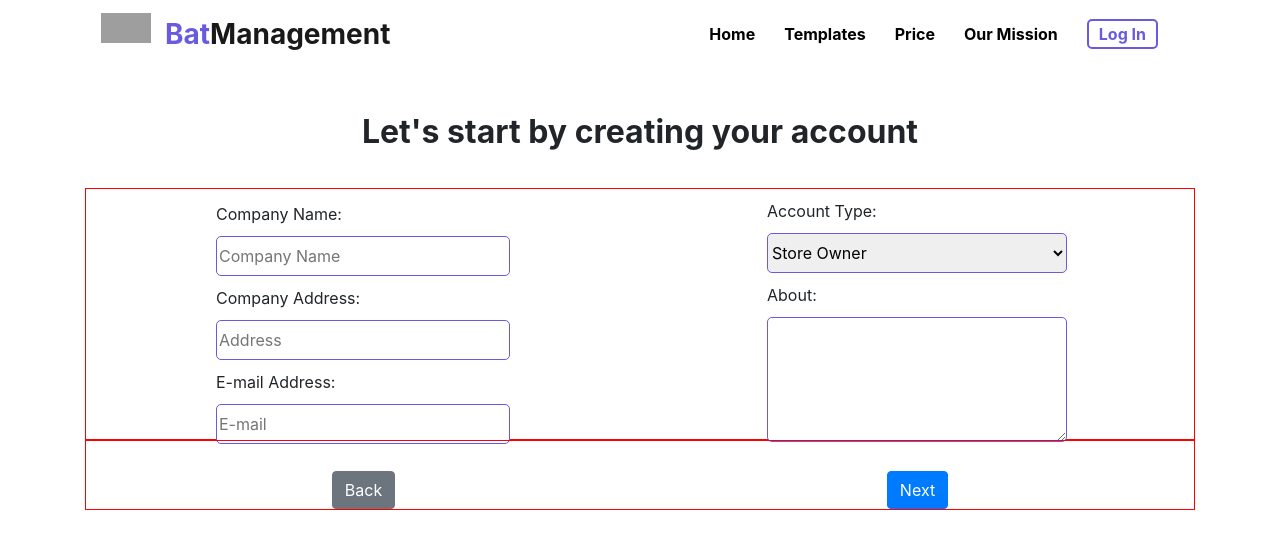
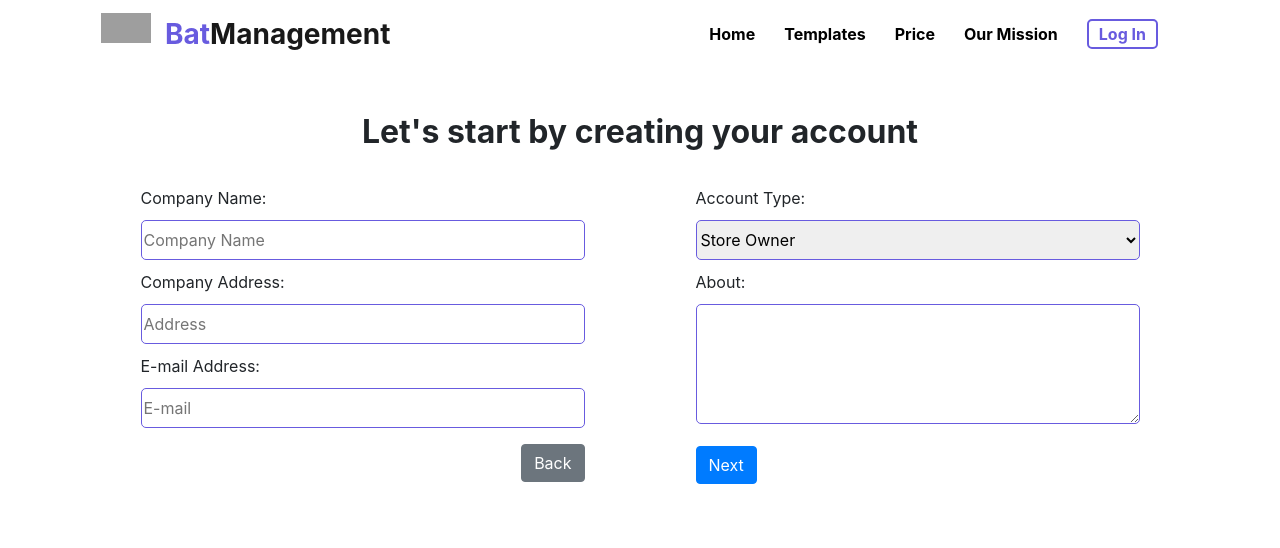
Before and after one commit to Hack-Diversity/batManagement, a React (Create React App) app: page /createAccount in a window 1280 px wide. Shown: the top 548 px of the page. Built offline with nearby package versions, Linux system fonts and the light colour scheme; grey boxes are pictures that could not be loaded; the HTML template or start-up script is replaced by a standard one.

Commit message:
create account pagecreated

```diff
--- a/src/App.js
+++ b/src/App.js
@@ -8,15 +8,12 @@ import {
 } from "react-router-dom";
 
 import './styles/App.css';
-import bat from './assets/bat.svg';
 
-import Dashboard from './components/dashboard/Dashboard';
-import Preferences from './components/preferences/Preferences';
 import Nav from './components/navbar/Navigation';
 import Home from './pages/Home';
 import Templates from './pages/Templates';
 import Price from './pages/Price';
-import Help from './pages/Help';
+import Mission from './pages/Mission';
 import Login from './pages/Login';
 import CreateAccount from './pages/Account_Setup/CreateAccount';
 
@@ -31,7 +28,7 @@ class App extends Component{
           <Route exact path="/" component={Home} />
           <Route path="/templates" component={Templates} />
           <Route path="/price" component={Price} />
-          <Route path="/help" component={Help}> </Route>
+          <Route path="/help" component={Mission}> </Route>
           <Route path="/login" component={Login} />
           <Route path="/createAccount" component={CreateAccount} />
 
--- a/src/pages/Account_Setup/CreateAccount.js
+++ b/src/pages/Account_Setup/CreateAccount.js
@@ -51,6 +51,13 @@ class CreateAccount extends Component{
             >
           </input>
           </Form.Group>
+          <div className="createAccount_btn_back">
+            <Button
+              variant="secondary"
+              >
+                Back
+            </Button>
+          </div>
         </Form>
         <Form className="createAccount">
         <Form.Group className="rightSection">
@@ -92,23 +99,14 @@ class CreateAccount extends Component{
             >
           </textarea>
           </Form.Group>
+          <div className="createAccount_btn_next">
+            <Button
+              variant="primary"
+              >
+              Next
+            </Button>
+          </div>
           </Form>
-      </section>
-      <section id="createAccount_btn">
-        <div>
-          <Button
-            variant="secondary"
-            className="createAccount_btn_back">
-              Back
-          </Button>
-        </div>
-        <div>
-          <Button
-            variant="primary"
-            className="createAccount_next">
-            Next
-          </Button>
-        </div>
       </section>
       </Container>
     )
--- a/src/pages/Help.js
+++ /dev/null
@@ -1,11 +0,0 @@
-import React, {Component} from 'react';
-
-function Help(){
-  return(
-    <div>
-      Help Page
-    </div>
-  )
-}
-
-export default Help;
--- a/src/pages/Home.js
+++ b/src/pages/Home.js
@@ -27,7 +27,7 @@ class Home extends Component {
               src="https://purepng.com/public/uploads/large/purepng.com-running-womenrunnerjoggingjumpingrunning-women-1421526963993vkpyk.png"
               height="100%"
               width="100%"
-              alt="runner image"
+              alt="female runner"
             />
           </div>
         </div>
--- /dev/null
+++ b/src/pages/Mission.js
@@ -0,0 +1,11 @@
+import React from 'react';
+
+function Mission(){
+  return(
+    <div>
+      Help Page
+    </div>
+  )
+}
+
+export default Mission;
--- a/src/styles/App.css
+++ b/src/styles/App.css
@@ -81,7 +81,6 @@
 
 .nav-link{
   color:black;
-
 }
 
 .login-form{
@@ -164,8 +163,6 @@
 }
 
 .create-account-form-top{
-  height:100px;
-  width:100%;
   display:flex;
   justify-content: center;
 }
@@ -179,9 +176,6 @@
 }
 
 #create-account-form{
-  width:100%;
-  height:auto;
-  border:1px solid red;
   display:flex;
   align-items: center;
   justify-content: space-around;
@@ -189,10 +183,8 @@
 }
 
 .createAccount{
-  width:300px;
+  width:40%;
   height:250px;
-  display:flex;
-  justify-content: space-around;
 }
 
 .createAccount_input{
@@ -207,27 +199,27 @@
 }
 
 .createAccount_textarea{
-  height:125px;
+  height:120px;
 }
 
 .leftSection{
   float:left;
-  margin:3px;
 }
 
 .rightSection{
   float:right;
 }
 
-#createAccount_btn{
+.createAccount_btn_back{
+  display:flex;
+  justify-content: flex-end;
   width:100%;
-  height:auto;
-  border:1px solid red;
-  padding:30px 0px 0px 0px!important;
-  position:relative;
+}
+
+.createAccount_btn_next{
   display:flex;
-  align-items: center;
-  justify-content: space-around;
+  justify-content: flex-start;
+  width:100%;
 }
 
 @media (max-width:) {
```
